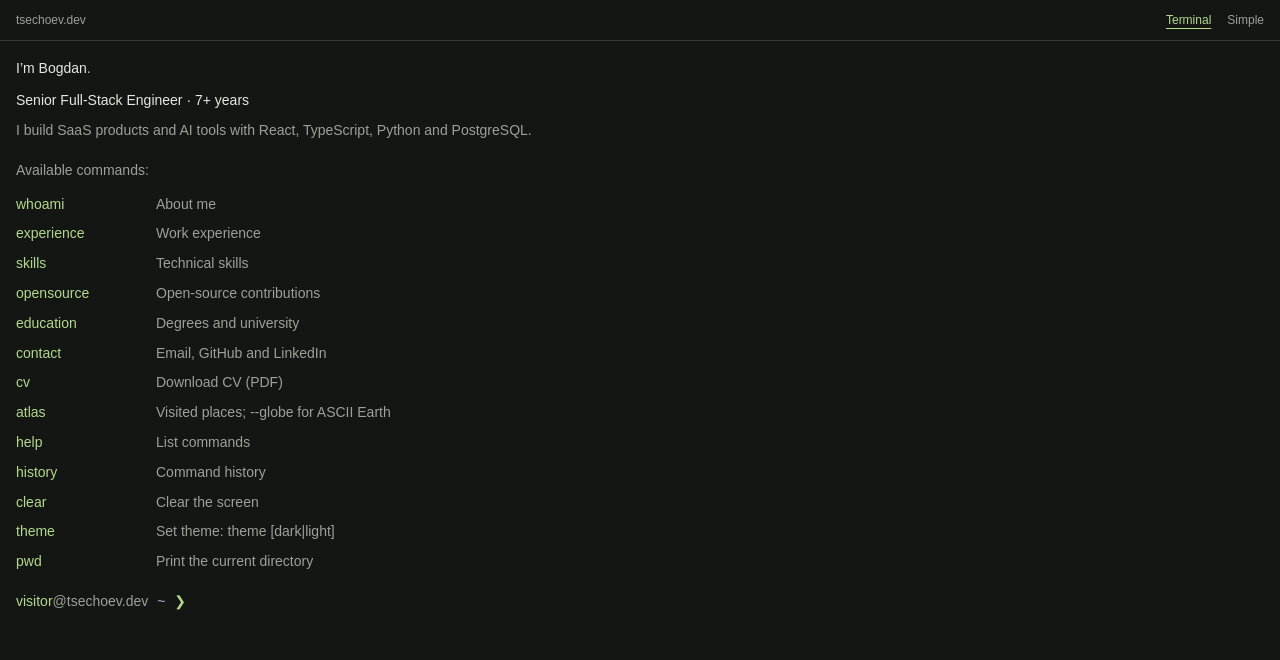
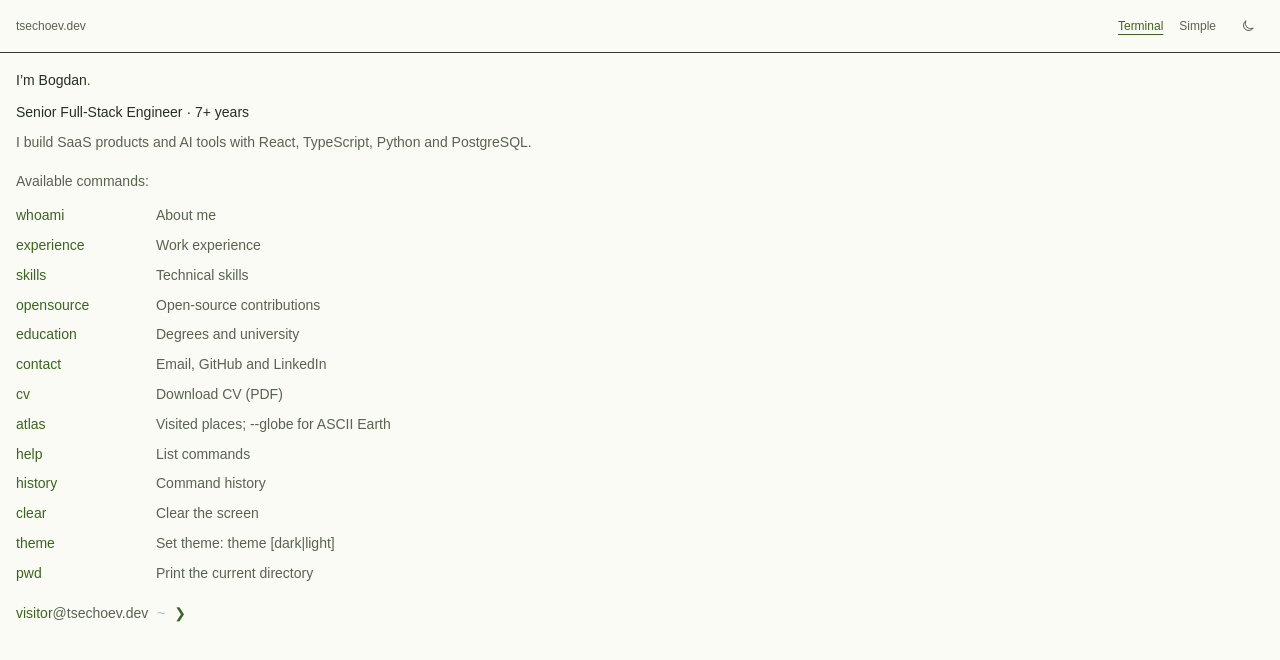
Before and after one commit to bogdan-ts/tsechoev.dev, a Next.js app: page / in a window 1280 px wide. Shown: the top 660 px of the page. Built offline with nearby package versions, Linux system fonts and the light colour scheme; a web font is replaced by a local one.

Commit message:
Add compact shared theme toggle with persistent preference

```diff
--- a/src/app/globals.css
+++ b/src/app/globals.css
@@ -906,3 +906,65 @@ h1 {
     --globe-water: #305875;
   }
 }
+
+.site-header nav {
+  align-items: center;
+}
+.theme-toggle {
+  display: inline-flex;
+  align-items: center;
+  justify-content: center;
+  width: 32px;
+  height: 32px;
+  padding: 0;
+  border: 0;
+  background: none;
+  color: inherit;
+}
+.theme-toggle:hover {
+  color: #b3d88e;
+}
+html[data-theme="light"] .workspace {
+  --bg: #fafbf5;
+  --text: #252e23;
+  --muted: #58634f;
+  --accent: #3b6421;
+  --border: #cbd2c3;
+  --globe-theme: light;
+  --globe-land: #252e23;
+  --globe-visited: #276000;
+  --globe-water: #305875;
+}
+html[data-theme="dark"] .workspace {
+  --bg: #141614;
+  --text: #e5e8df;
+  --muted: #9ba297;
+  --accent: #b3d88e;
+  --border: #343a31;
+  --globe-theme: dark;
+  --globe-land: #e5e8df;
+  --globe-visited: #b3d88e;
+  --globe-water: #68899f;
+}
+html[data-theme="light"] .site-header,
+html[data-theme="light"] .simple-shell {
+  background: #fafbf5;
+  color: #58634f;
+}
+html[data-theme="light"] .site-header a {
+  color: #58634f;
+}
+html[data-theme="light"] .site-header a[aria-current] {
+  color: #3b6421;
+}
+html[data-theme="dark"] .site-header,
+html[data-theme="dark"] .simple-shell {
+  background: #141614;
+  color: #9ba297;
+}
+html[data-theme="dark"] .site-header a {
+  color: #9ba297;
+}
+html[data-theme="dark"] .site-header a[aria-current] {
+  color: #b3d88e;
+}
--- a/src/components/site-header.tsx
+++ b/src/components/site-header.tsx
@@ -1,3 +1,4 @@
+import { ThemeToggle } from "./theme-toggle";
 import Link from "next/link";
 
 export function SiteHeader({ version }: { version: "terminal" | "simple" }) {
@@ -11,6 +12,7 @@ export function SiteHeader({ version }: { version: "terminal" | "simple" }) {
         <Link href="/simple/" aria-current={version === "simple" ? "page" : undefined}>
           Simple
         </Link>
+        <ThemeToggle />
       </nav>
     </header>
   );
--- /dev/null
+++ b/src/components/theme-toggle.tsx
@@ -0,0 +1,38 @@
+"use client";
+import { useEffect, useSyncExternalStore } from "react";
+import { readTheme, setTheme, subscribeTheme } from "../lib/theme";
+export function ThemeToggle() {
+  const theme = useSyncExternalStore(subscribeTheme, readTheme, () => "dark" as const);
+  useEffect(() => {
+    document.documentElement.dataset.theme = theme;
+  }, [theme]);
+  const label = theme === "dark" ? "Switch to light theme" : "Switch to dark theme";
+  return (
+    <button
+      className="theme-toggle"
+      type="button"
+      aria-label={label}
+      title={label}
+      onClick={() => setTheme(theme === "dark" ? "light" : "dark")}
+    >
+      <svg
+        width="16"
+        height="16"
+        viewBox="0 0 24 24"
+        fill="none"
+        stroke="currentColor"
+        strokeWidth="1.5"
+        aria-hidden="true"
+      >
+        {theme === "dark" ? (
+          <>
+            <circle cx="12" cy="12" r="4" />
+            <path d="M12 2v2m0 16v2M2 12h2m16 0h2M5 5l1.5 1.5m11 11L19 19M5 19l1.5-1.5m11-11L19 5" />
+          </>
+        ) : (
+          <path d="M20 15A8 8 0 0 1 9 4a8 8 0 1 0 11 11Z" />
+        )}
+      </svg>
+    </button>
+  );
+}
--- a/src/hooks/use-globe-canvas.ts
+++ b/src/hooks/use-globe-canvas.ts
@@ -53,6 +53,10 @@ export function useGlobeCanvas(columns: number, motionRef: RefObject<GlobeMotion
     const observer = new MutationObserver(updateTheme);
     if (workspace)
       observer.observe(workspace, { attributes: true, attributeFilter: ["data-theme"] });
+    observer.observe(document.documentElement, {
+      attributes: true,
+      attributeFilter: ["data-theme"],
+    });
     return () => {
       disposed = true;
       observer.disconnect();
--- a/src/hooks/use-terminal.ts
+++ b/src/hooks/use-terminal.ts
@@ -9,6 +9,7 @@ import {
   type KeyboardEvent,
   type MouseEvent,
 } from "react";
+import { readTheme, setTheme, subscribeTheme } from "../lib/theme";
 import { completeCommand } from "../lib/commands";
 import { createTerminalState, terminalReducer } from "../lib/terminal-state";
 import { useTerminalCursor } from "./use-terminal-cursor";
@@ -25,6 +26,12 @@ export function useTerminal() {
   const historyIndex = useRef<number | null>(null);
   const draft = useRef("");
   const completion = useRef<{ matches: string[]; index: number } | null>(null);
+
+  useEffect(() => {
+    const sync = () => dispatch({ type: "set-theme", theme: readTheme() });
+    sync();
+    return subscribeTheme(sync);
+  }, []);
 
   useEffect(() => {
     if (
@@ -50,6 +57,16 @@ export function useTerminal() {
     (command: string) => {
       if (!command.trim()) return;
       dispatch({ type: "run", command });
+      if (/^theme(?:\s+(dark|light))?\s*$/.test(command.trim())) {
+        const requested = command.trim().split(/\s+/)[1];
+        setTheme(
+          requested === "dark" || requested === "light"
+            ? requested
+            : readTheme() === "dark"
+              ? "light"
+              : "dark",
+        );
+      }
       setInput("");
       historyIndex.current = null;
       completion.current = null;
--- a/src/lib/terminal-state.ts
+++ b/src/lib/terminal-state.ts
@@ -10,6 +10,7 @@ export type TerminalState = {
   status: string;
 };
 type TerminalAction =
+  | { type: "set-theme"; theme: "dark" | "light" }
   | { type: "run"; command: string }
   | { type: "announce"; message: string }
   | { type: "clear" }
@@ -34,6 +35,8 @@ function clear(state: TerminalState): TerminalState {
 
 export function terminalReducer(state: TerminalState, action: TerminalAction): TerminalState {
   switch (action.type) {
+    case "set-theme":
+      return { ...state, theme: action.theme };
     case "announce":
       return { ...state, status: action.message };
     case "clear":
--- /dev/null
+++ b/src/lib/theme.ts
@@ -0,0 +1,36 @@
+export type Theme = "dark" | "light";
+let fallbackTheme: Theme | null = null;
+export const THEME_EVENT = "portfolio-theme";
+export function readTheme(): Theme {
+  try {
+    const saved = localStorage.getItem("portfolio-theme");
+    if (saved === "dark" || saved === "light") return saved;
+  } catch {}
+  if (fallbackTheme) return fallbackTheme;
+  return typeof window.matchMedia === "function" &&
+    window.matchMedia("(prefers-color-scheme: light)").matches
+    ? "light"
+    : "dark";
+}
+export function setTheme(theme: Theme) {
+  fallbackTheme = theme;
+  document.documentElement.dataset.theme = theme;
+  try {
+    localStorage.setItem("portfolio-theme", theme);
+  } catch {}
+  window.dispatchEvent(new Event(THEME_EVENT));
+}
+export function subscribeTheme(listener: () => void) {
+  window.addEventListener(THEME_EVENT, listener);
+  window.addEventListener("storage", listener);
+  const media =
+    typeof window.matchMedia === "function"
+      ? window.matchMedia("(prefers-color-scheme: light)")
+      : null;
+  media?.addEventListener("change", listener);
+  return () => {
+    window.removeEventListener(THEME_EVENT, listener);
+    window.removeEventListener("storage", listener);
+    media?.removeEventListener("change", listener);
+  };
+}
```
Also changed, not shown: 2 other files (tests, documents, lock files or other folders).
